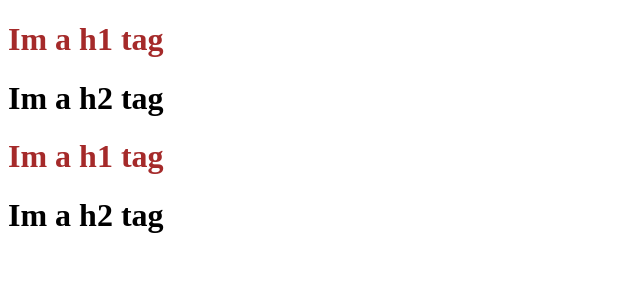
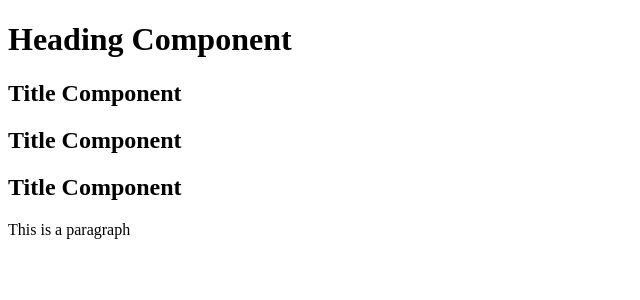
Before and after one commit to Dimple96-web/React-Code, a React (Vite) app in the folder React/: page / in a window 1280 px wide. Shown: the top 300 px of the page, without its empty margins (0-640 px from the left). Built offline with nearby package versions, Linux system fonts and the light colour scheme.

Commit message:
Episode-03

```diff
--- a/React/App.js
+++ b/React/App.js
@@ -1,32 +1,21 @@
 import React from "react";
 import ReactDOM from "react-dom/client";
-/* <div id="parent">
-  <div id="child">
-    <h1 id="heading">Im a h1 tag</h1>
-    <h2>Im a h2 tag</h2>
+
+const TitleComponent = () => {
+  return <h2>Title Component</h2>;
+};
+
+const paragraph = <p>This is a paragraph</p>;
+
+const HeadingComponent = () => (
+  <div>
+    <h1>Heading Component</h1>
+    <TitleComponent />
+    <TitleComponent></TitleComponent>
+    {TitleComponent()}
+    {paragraph}
   </div>
-  <div id="child2">
-    <h1 id="heading">Im a h1 tag</h1>
-    <h2>Im a h2 tag</h2>
-  </div>
-</div> */
-
-const parent = React.createElement("div", { id: "parent" }, [
-  React.createElement("div", { id: "child" }, [
-    React.createElement("h1", { id: "heading" }, "Im a h1 tag"),
-    React.createElement("h1", {}, "Im a h2 tag"),
-  ]),
-  React.createElement("div", { id: "child2" }, [
-    React.createElement("h1", { id: "heading" }, "Im a h1 tag"),
-    React.createElement("h1", {}, "Im a h2 tag"),
-  ]),
-]);
-
-const heading = React.createElement(
-  "h1",
-  { id: "heading" },
-  "Hello World from React",
 );
 
 const root = ReactDOM.createRoot(document.getElementById("root"));
-root.render(parent);
+root.render(<HeadingComponent />);
--- a/React/package.json
+++ b/React/package.json
@@ -3,6 +3,8 @@
   "version": "1.0.0",
   "description": "React code practice",
   "scripts": {
+    "start": "parcel index.html",
+    "build": "parcel build index.html",
     "test": "jest"
   },
   "repository": {
```
Also changed, not shown: React/practice.js (added, +35 -0 lines).
